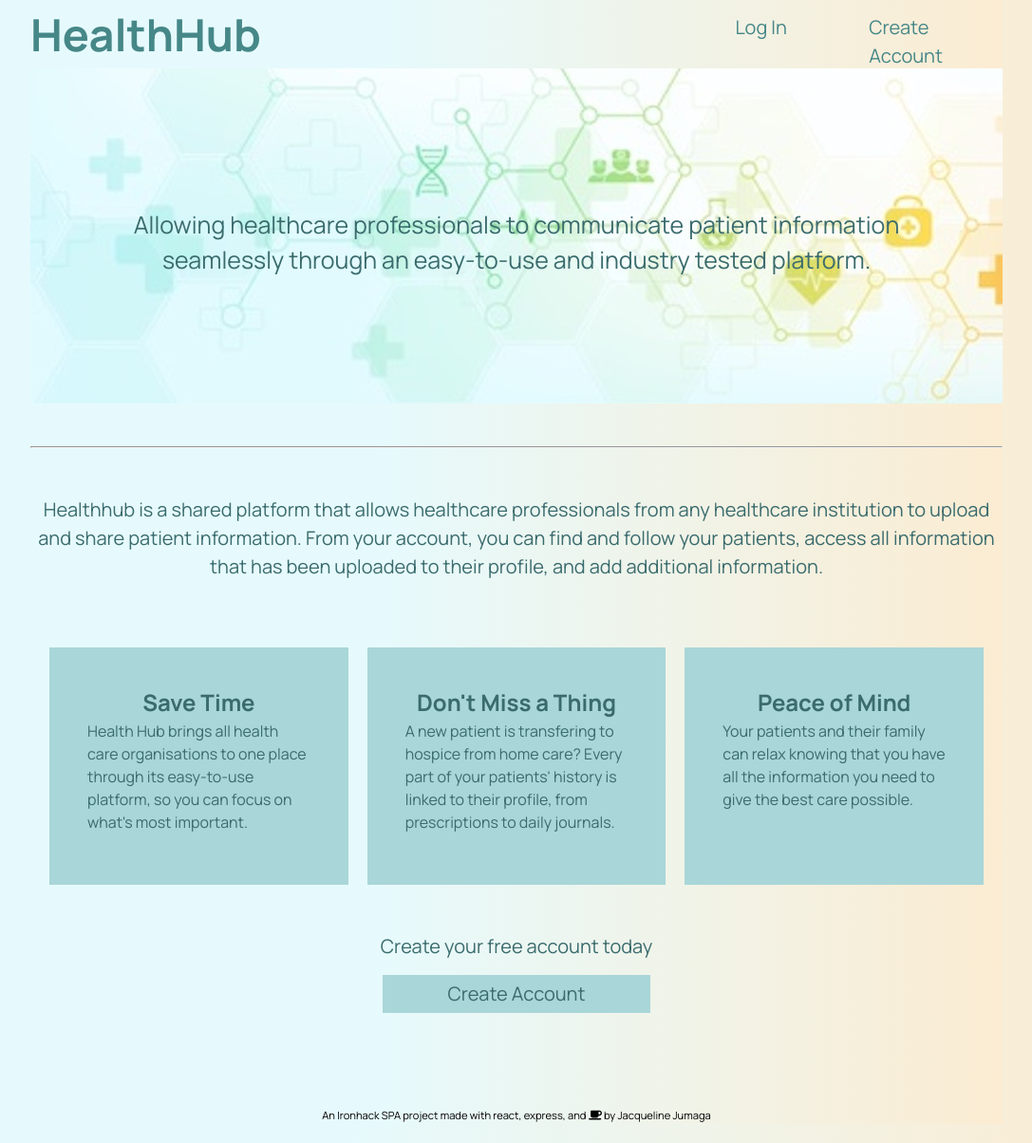
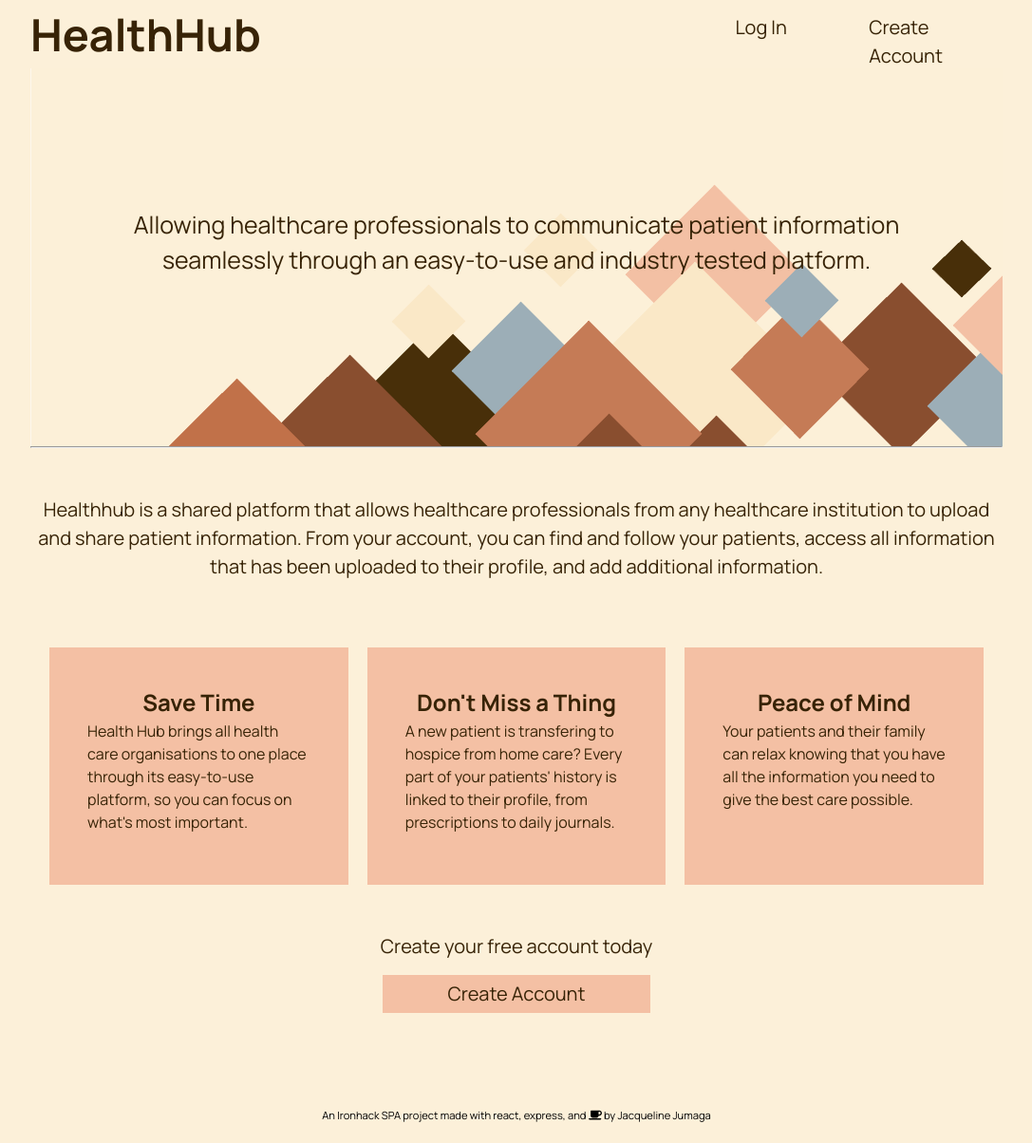
Before and after one commit to jjumaga/project-3-client, a React (Create React App) app: page / in a window 1280 px wide. Shown: the whole page at 95% size, without its empty margins (96-1183 px from the left). Built offline with nearby package versions, Linux system fonts and the light colour scheme; no server answers.

Commit message:
css theme update

```diff
--- a/src/components/Forms/FormSignin.jsx
+++ b/src/components/Forms/FormSignin.jsx
@@ -49,23 +49,17 @@ class FormSignin extends Component {
           onSubmit={this.handleSubmit}
         >
           <div className="form-info">
-            <label className="form-label" htmlFor="email">
-              Email
-            </label>
             <input
               className="form-input"
               type="email"
               name="email"
-              placeholder="Enter your email address"
+              placeholder="Email"
             />
-            <label className="form-label" htmlFor="password">
-              Password
-            </label>
             <input
               className="form-input"
               type="password"
               name="password"
-              placeholder="Enter your password"
+              placeholder="Password"
             />
             <button className="submit-btn">
               <span className="noselect">Submit</span>
--- a/src/components/Forms/FormSignup.jsx
+++ b/src/components/Forms/FormSignup.jsx
@@ -46,60 +46,45 @@ class FormSignup extends Component {
 
         <form className="account-form" onSubmit={this.handleSubmit}>
           <div className="form-info">
-            <label className="form-label" htmlFor="firstName">
-              First Name
-            </label>
             <input
               className="form-input"
               onChange={this.handleChange}
               value={this.state.firstName}
               type="text"
               name="firstName"
-              placeholder="Enter your first name"
+              placeholder="First name"
             />
-            <label className="form-label" htmlFor="lastName">
-              Last Name
-            </label>
             <input
               className="form-input"
               onChange={this.handleChange}
               value={this.state.lastName}
               type="text"
               name="lastName"
-              placeholder="Enter your last name"
+              placeholder="Last name"
             />
-            <label className="form-label" htmlFor="jobTitle">
-              Job Title
-            </label>
             <input
               className="form-input"
               onChange={this.handleChange}
               value={this.state.jobTitle}
               type="text"
               name="jobTitle"
-              placeholder="Enter your job title"
+              placeholder="Profession"
             />
-            <label className="form-label" htmlFor="email">
-              Email
-            </label>
             <input
               className="form-input"
               onChange={this.handleChange}
               value={this.state.email}
               type="email"
               name="email"
-              placeholder="Enter your email"
+              placeholder="Email"
             />
-            <label className="form-label" htmlFor="password">
-              Password
-            </label>
             <input
               className="form-input"
               onChange={this.handleChange}
               value={this.state.password}
               type="password"
               name="password"
-              placeholder="Enter your password"
+              placeholder="Password"
             />
             <button className="submit-btn">
               <span className="noselect">Submit</span>
--- a/src/styles/NavMain.css
+++ b/src/styles/NavMain.css
@@ -4,24 +4,22 @@
   position: fixed;
   width: 80vw;
   height: 9vh;
-  background: rgb(230,250,253);
-  background: linear-gradient(90deg, rgba(230,250,253,1) 35%, rgba(251,236,210,1) 100%);
+  background: #FCF0D9;
   align-items: center;
   border: transparent;
 }
 
 .logo {
   display: flex;
-  color:rgb(70, 135, 136);
+  color:#372306;
   font-size: 40px;
 }
 
 .nav-ul {
-
   display: flex;
   justify-content: space-between;
   font-size: 20px;
-  color:rgb(70, 135, 136);
+  color:#372306;
 }
 
 @media screen and (max-width: 1200px) {
@@ -102,13 +100,13 @@
   margin: 0px 30px 10px 0px;
   display: inline-block;
   text-decoration: none;
-  color:rgb(70, 135, 136);
+  color:#372306;
 }
 
 .hover-style {
   height: 5vh;
   width: 11vw;
-  color: rgb(70, 135, 136);
+  color: #372306;
   cursor: pointer;
   align-items: center;
   justify-content:space-between;
@@ -130,7 +128,7 @@
   display: block;
   width: 0;
   height: 2px;
-  background: rgb(70, 135, 136);
+  background: #372306;
   transition: width .5s;
 }
 
--- a/src/styles/form.css
+++ b/src/styles/form.css
@@ -26,30 +26,46 @@
 }
 
 .form-message {
-  color:rgb(58, 107, 109);
+  color:#372306;
   padding-bottom: 40px;
 
 }
 
-.form-label {
-  padding-top: 15px;
-  text-align: left;
-  color:rgb(58, 107, 109);
+input[type=text] {
+  background-color: #F4C0A4;
+  border: none;
+  padding: 2px;
+  color:#372306;
+}
+
+input[type=email] {
+  background-color: #F4C0A4;
+  border: none;
+  padding: 2px;
+  color:#372306;
+}
+
+input[type=password] {
+  background-color: #F4C0A4;
+  border: none;
+  padding: 2px;
+  color:#372306;
 }
 
 .form-input {
+margin-top: 15px;
 font-size: 16px;
 width: 22vw;
-color:rgb(58, 107, 109);
+color:#372306;
 }
 
 .submit-btn {
   margin-top: 15px;
-  border: 1px solid rgb(58, 107, 109);
+  border: 1px solid #372306;
   height: 5vh;
   width: 22vw;
-  background-color: rgb(169, 214, 216);
-  color: rgb(58, 107, 109);
+  background-color: #C67C58;
+  color: #372306;
   cursor: pointer;
   display: flex;
   align-items: center;
@@ -63,7 +79,7 @@ color:rgb(58, 107, 109);
 
 .submit-btn::before, .submit-btn::after {
   position: absolute;
-  background: rgb(169, 214, 216);
+  background: #F4C0A4;
   z-index: -1;
   transition: 1s;
   content: '';
@@ -85,14 +101,14 @@ color:rgb(58, 107, 109);
 
 .submit-btn:hover::before {
   width: 0px;
-  background: rgb(169, 214, 216);
+  background: #C67C58;
 }
 
 .submit-btn:hover::after {
   height: 0px;
-  background: rgb(169, 214, 216);
+  background: #F4C0A4;
 }
 
 .submit-btn:hover {
-  background: rgb(169, 214, 216);
+  background: #F4C0A4;
 }
--- a/src/styles/global.css
+++ b/src/styles/global.css
@@ -7,8 +7,8 @@
 }
 
 body {
-  background: rgb(230,250,253);
-background: linear-gradient(90deg, rgba(230,250,253,1) 35%, rgba(251,236,210,1) 100%);
+  background: #FCF0D9;
+
 }
 
 html {
--- a/src/styles/home.css
+++ b/src/styles/home.css
@@ -8,19 +8,20 @@
 
 .header-title {
     font-size: 60px;
-    color:rgb(58, 107, 109);
+    color:#372306;
 }
 
 .header-desc {
-    background-image: url("../banner.jpg");
+    background-image: url("../diamondBanner.png");
     background-repeat: no-repeat;
+    border: #FCF0D9;
     height: 50vh;
     width: 80vw;
     display: flex;
     justify-content: center;
     align-items: center;
     font-size: 25px;
-    color:rgb(58, 107, 109);
+    color:#372306;
     text-align: center;
     padding: 20px 0px 50px 0px;
 }
@@ -30,7 +31,7 @@
     justify-content: center;
     align-items: center;
     font-size: 20px;
-    color:rgb(58, 107, 109);
+    color:#372306;
     text-align: center;
     padding: 50px 0px 20px 0px;
 }
@@ -45,8 +46,8 @@
 .home-intro {
     padding: 40px;
     margin: 10px;
-    background-color: rgb(169, 214, 216);
-    color:rgb(58, 107, 109);
+    background-color: #F4C0A4;
+    color:#372306;
     height: 250px;
     width: 40vw;
 }
@@ -57,7 +58,7 @@
     justify-content: center;
     align-items: center;
     font-size: 20px;
-    color:rgb(58, 107, 109);
+    color:#372306;
     text-align: center;
     padding: 0px 0px 100px 0px;
 }
@@ -114,39 +115,3 @@
     text-align: center;
     font-size: 0.7rem;
 }
-
-.submit-btn {
-    margin-top: 15px;
-    border: 1px solid rgb(58, 107, 109);
-    height: 5vh;
-    width: 22vw;
-    background-color: rgb(169, 214, 216);
-    color: rgb(58, 107, 109);
-    cursor: pointer;
-    -webkit-tap-highlight-color: transparent;
-    display: flex;
-    align-items: center;
-    justify-content: center;
-    position: relative;
-    z-index: 0;
-    transition: 1s;
-    text-decoration: none;
-  }
-
-  .submit-btn::before, .submit-btn::after {
-    position: absolute;
-    background: rgb(169, 214, 216);
-    z-index: -1;
-    transition: 1s;
-    content: '';
-  }
-
-  .submit-btn::before {
-    height: 5vh;
-    width: 22vw;
-  }
-
-  .submit-btn::after {
-    height: 5vh;
-    width: 22vw;
-  }
--- a/src/styles/table.css
+++ b/src/styles/table.css
@@ -8,28 +8,31 @@
 table {
     width: 80vw;
 	border-collapse: collapse;
-	color:rgb(58, 107, 109);
+	color:#251804;
     border-collapse: collapse;
     margin-top: 80px;
 }
 
+thead {
+    background-color: #C67C58;
+}
+
 /* Zebra striping */
 tr:nth-of-type(odd) {
-    background: #eee;
+    background: #F4C0A4;
 }
 
 th {
-    background:rgb(169, 214, 216);
-    color: rgb(58, 107, 109);
+    background:#C67C58;
     font-weight: bold;
     padding: 6px;
-    border: 1px solid rgb(58, 107, 109);
+    border: 1px solid #C67C58;
     text-align: center;
 }
 
 td {
     padding: 6px;
-    border: 1px solid rgb(58, 107, 109);
+    border: 1px solid #F4C0A4;
     text-align: left;
     width: 20vh;
 }
@@ -38,7 +41,6 @@ td {
     background-color:transparent;
     border: transparent;
     padding: 0px 4px;
-    color: rgb(58, 107, 109);
     border-radius: 3px;
     height: 5vh;
     width: 10vw;
@@ -54,12 +56,11 @@ td {
 
 .table-header {
     padding-top: 100px;
-    color: rgb(58, 107, 109);
+    color: #251804;
 }
 
 .table-header-my-patients {
     padding-top: 100px;
-    color: rgb(58, 107, 109);
 }
 
 .doc-display-doc-notes {
@@ -74,7 +75,6 @@ td {
     background-color: transparent;
     border: transparent;
     padding: 0px 25px;
-    color: rgb(58, 107, 109);
     cursor: pointer;
     border-radius: 3px;
     text-decoration: none;
@@ -83,10 +83,9 @@ td {
 
 .doc-add-file-btn{
     margin-top: 10px;
-    background-color:rgb(169,214,216);
-    border: 1px solid rgb(58, 107, 109);
+    background-color:#F4C0A4;
+    border: 1px solid #F4C0A4;
     padding: 0px 4px;
-    color: rgb(58, 107, 109);
     cursor: pointer;
     border-radius: 3px;
     font-size: 18px;
@@ -95,8 +94,7 @@ td {
 
 .patients-header-profile {
     width: 10%;
-    background:rgb(169, 214, 216);
-    color: rgb(58, 107, 109);
+    background:#C67C58;
     font-weight: bold;
 }
 
```
Also changed, not shown: src/diamondBanner.png (added), src/homepage-banner.png (deleted).
